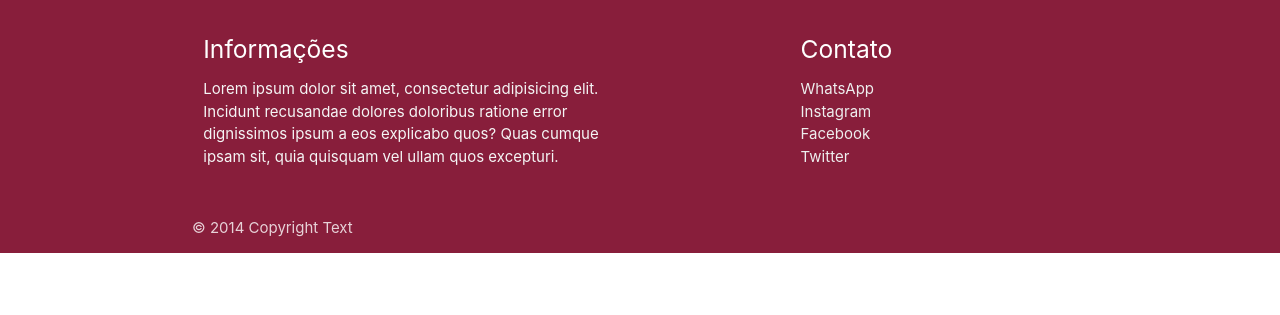
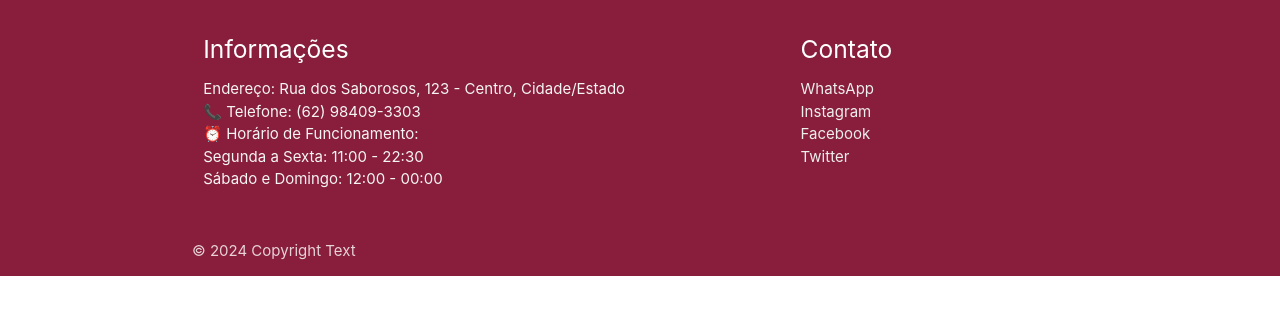
Before and after one commit to adautoturibio/projeto-web2, a CodeIgniter 4 app: the page made by app/Views/index.php in a window 1280 px wide. Shown: the part 64-379 px from the top of the page. Run offline with PHP 8.4 and a stand-in for CodeIgniter, Linux system fonts and the light colour scheme; the template is opened without the code that fills it, so the values that code supplies are empty; some libraries are stand-ins or nearby versions.

Commit message:
Ajuste mensagens de texto e links footer

```diff
--- a/app/Controllers/Login.php
+++ b/app/Controllers/Login.php
@@ -76,6 +76,4 @@ class Login extends BaseController
         $this->data = msg("O usuário não está logado!","danger");
         return view('login',$this->data);
     }
-
-
 }
--- a/app/Views/Templates/footer.php
+++ b/app/Views/Templates/footer.php
@@ -3,22 +3,27 @@
     <div class="row">
       <div class="col l6 s12">
         <h5 class="white-text">Informações</h5>
-        <p class="grey-text text-lighten-4">Lorem ipsum dolor sit amet, consectetur adipisicing elit. Incidunt recusandae dolores doloribus ratione error dignissimos ipsum a eos explicabo quos? Quas cumque ipsam sit, quia quisquam vel ullam quos excepturi.</p>
+        <p class="grey-text text-lighten-4">
+          Endereço: Rua dos Saborosos, 123 - Centro, Cidade/Estado<br>
+          📞 Telefone: (62) 98409-3303<br>
+          ⏰ Horário de Funcionamento:<br>
+          Segunda a Sexta: 11:00 - 22:30<br>
+          Sábado e Domingo: 12:00 - 00:00</p>
       </div>
       <div class="col l4 offset-l2 s12">
         <h5 class="white-text">Contato</h5>
         <ul>
-          <li><a class="grey-text text-lighten-3 hover-yellow" href="#!">WhatsApp</a></li>
-          <li><a class="grey-text text-lighten-3 hover-yellow" href="#!">Instagram</a></li>
-          <li><a class="grey-text text-lighten-3 hover-yellow" href="#!">Facebook</a></li>
-          <li><a class="grey-text text-lighten-3 hover-yellow" href="#!">Twitter</a></li>
+          <li><a class="grey-text text-lighten-3 hover-yellow" href="https://w.app/hamburgueriamaisdelivery">WhatsApp</a></li>
+          <li><a class="grey-text text-lighten-3 hover-yellow" href="https://www.instagram.com/adauto_turibio/">Instagram</a></li>
+          <li><a class="grey-text text-lighten-3 hover-yellow" href="https://www.facebook.com/thebrothershamburguer">Facebook</a></li>
+          <li><a class="grey-text text-lighten-3 hover-yellow" href="https://x.com/incrivelburger">Twitter</a></li>
         </ul>
       </div>
     </div>
   </div>
   <div class="footer-copyright">
     <div class="container">
-    © 2014 Copyright Text
+    © 2024 Copyright Text
     </div>
   </div>
 </footer>
--- a/hamburgueria(atualizado).sql
+++ b/hamburgueria(atualizado).sql
@@ -62,7 +62,6 @@ COLLATE = utf8mb4_general_ci;
 INSERT INTO `usuarios` (`usuarios_id`, `nome`, `sobrenome`, `telefone`, `data_nasc`, `email`, `senha`, `nivel`,`data_cadastro`)
 VALUES (1, 'administrador', '', '(62) 98154-5421', '2000-08-12', 'moderador01@gmail.com', 'a073801fcc2a4926908dd20c7d0a4dbe', '1', '2024-08-01 10:15:05'),
 (2, 'cliente','', '(62) 98357-2154', '1998-04-12', 'cliente01@gmail.com', 'd39c4be26e1e1f467bacb586a20c5aa8', '0', '2024-08-01 10:20:05');
-
 
 -- -----------------------------------------------------
 -- Table `hamburgueria`.`clientes`
@@ -200,9 +199,7 @@ CREATE TABLE IF NOT EXISTS `hamburgueria`.`produtos` (
   `categorias_id` INT NOT NULL,
   PRIMARY KEY (`produtos_id`),
   INDEX `categorias_id` (`categorias_id` ASC) VISIBLE,
-  CONSTRAINT `fk_produtos_categorias`
-    FOREIGN KEY (`categorias_id`)
-    REFERENCES `hamburgueria`.`categorias` (`categorias_id`)  ON UPDATE CASCADE)
+  CONSTRAINT `fk_produtos_categorias`FOREIGN KEY (`categorias_id`) REFERENCES `hamburgueria`.`categorias` (`categorias_id`)  ON UPDATE CASCADE)
 ENGINE = InnoDB
 DEFAULT CHARACTER SET = utf8mb4
 COLLATE = utf8mb4_general_ci;
```
Also changed, not shown: 2 other files.
